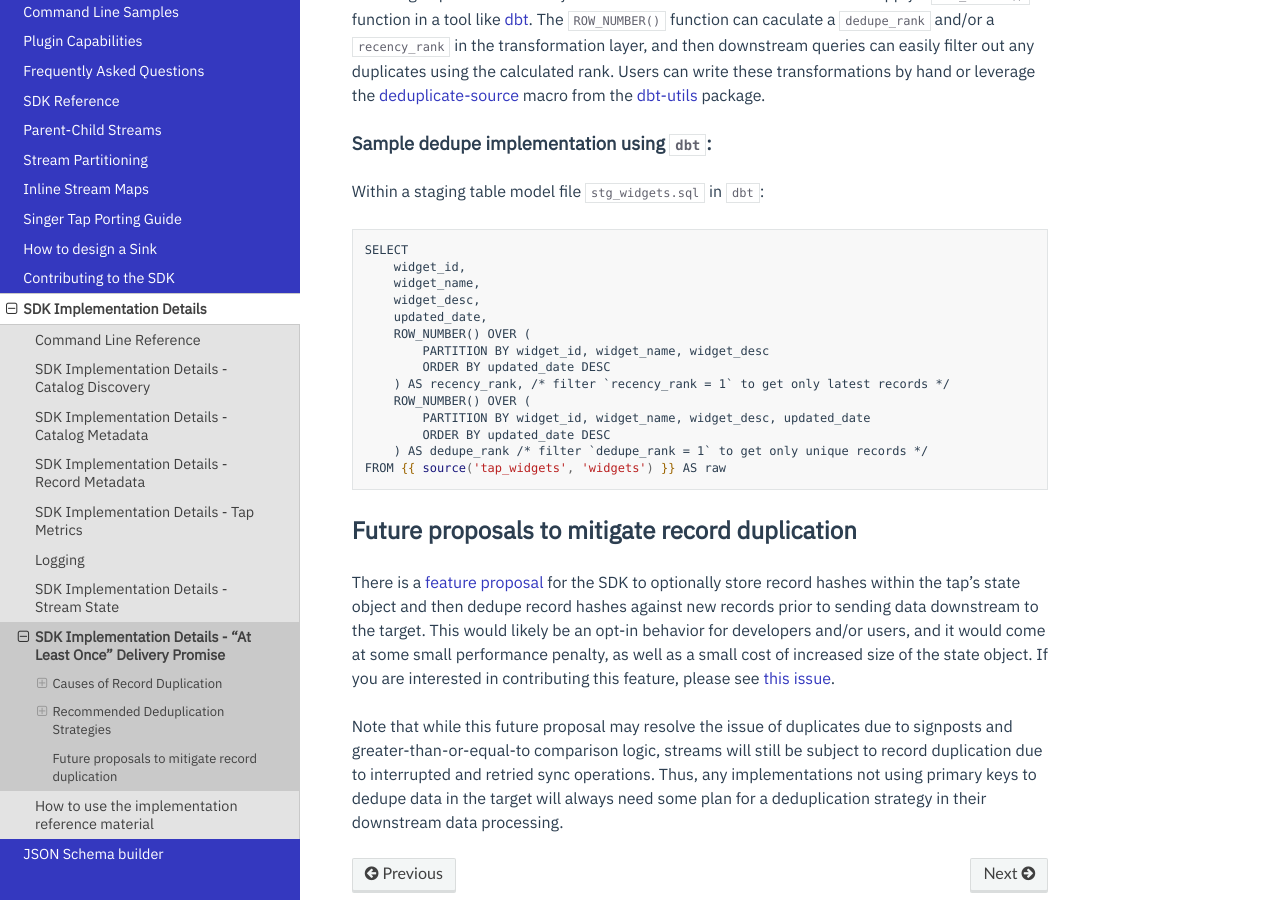
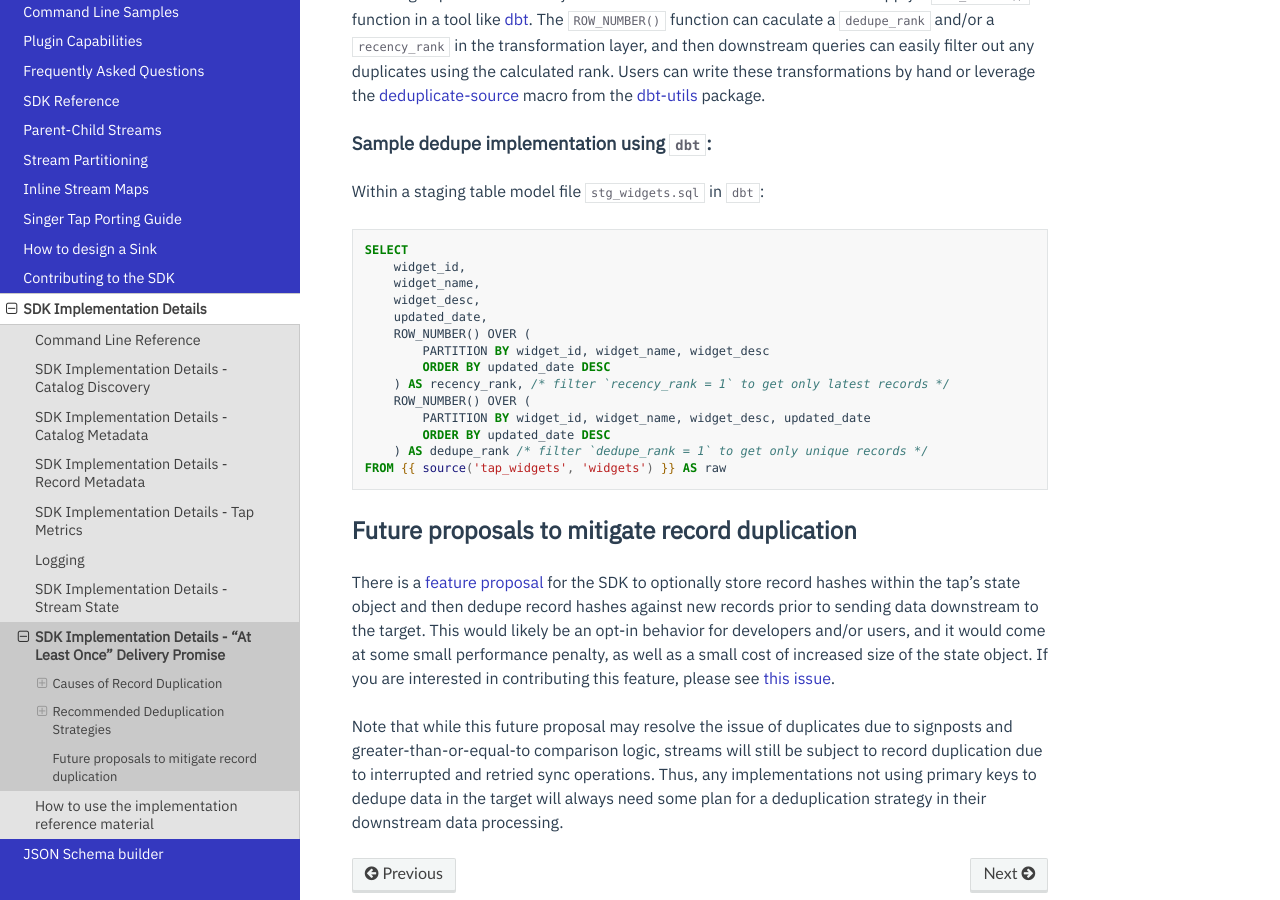
Before and after one commit to meltano/sdk, a Sphinx documentation site: the page built from docs/implementation/at_least_once.md, in a window 1280 px wide and 900 px high, scrolled down 1787 px. Built offline with Sphinx 7.4.7 and the Read the Docs theme 2.0.0, drawn with Linux system fonts in a browser that asks for light colours.

Commit message:
docs: Bump Pygments and update dbt example

````diff
--- a/docs/implementation/at_least_once.md
+++ b/docs/implementation/at_least_once.md
@@ -42,7 +42,7 @@ For cases where the destination table _does not_ use primary keys, the most comm
 
 Within a staging table model file `stg_widgets.sql` in `dbt`:
 
-```jinja
+```sql+jinja
 SELECT
     widget_id,
     widget_name,
````
Also changed, not shown: 1 other file.
